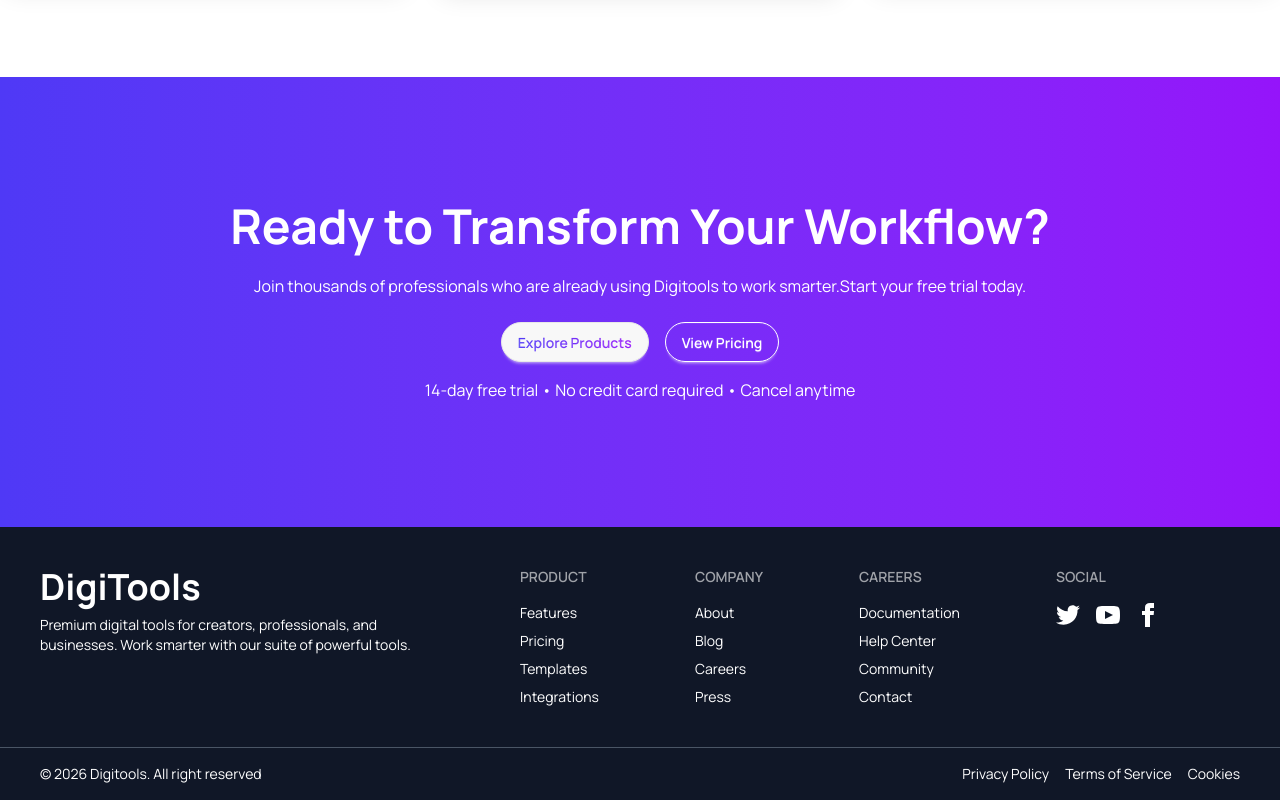
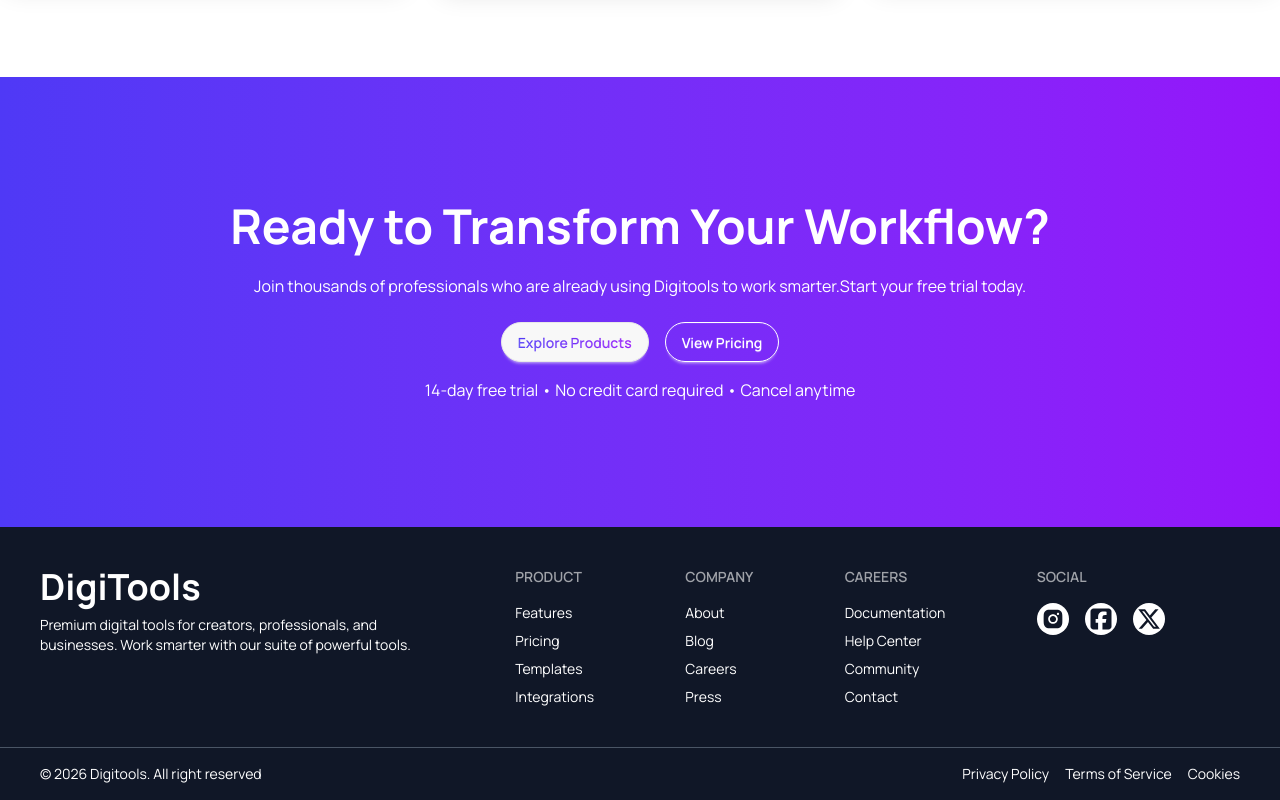
Before and after one commit to Ahsanul-Islam-083/digi-tools, a React (Vite) app: page / in a window 1280 px wide. Shown: the part 3589-4389 px from the top of the page. Built offline with nearby package versions, Linux system fonts and the light colour scheme.

Commit message:
edited footer icons

```diff
--- a/src/components/Footer.jsx
+++ b/src/components/Footer.jsx
@@ -1,4 +1,6 @@
 import React from 'react';
+import { AiFillInstagram } from 'react-icons/ai';
+import { FaSquareFacebook, FaXTwitter } from 'react-icons/fa6';
 
 const Footer = () => {
     return (
@@ -35,38 +37,14 @@ const Footer = () => {
                     <nav>
                         <h6 className="footer-title">Social</h6>
                         <div className="grid grid-flow-col gap-4">
-                            <a>
-                                <svg
-                                    xmlns="http://www.w3.org/2000/svg"
-                                    width="24"
-                                    height="24"
-                                    viewBox="0 0 24 24"
-                                    className="fill-current">
-                                    <path
-                                        d="M24 4.557c-.883.392-1.832.656-2.828.775 1.017-.609 1.798-1.574 2.165-2.724-.951.564-2.005.974-3.127 1.195-.897-.957-2.178-1.555-3.594-1.555-3.179 0-5.515 2.966-4.797 6.045-4.091-.205-7.719-2.165-10.148-5.144-1.29 2.213-.669 5.108 1.523 6.574-.806-.026-1.566-.247-2.229-.616-.054 2.281 1.581 4.415 3.949 4.89-.693.188-1.452.232-2.224.084.626 1.956 2.444 3.379 4.6 3.419-2.07 1.623-4.678 2.348-7.29 2.04 2.179 1.397 4.768 2.212 7.548 2.212 9.142 0 14.307-7.721 13.995-14.646.962-.695 1.797-1.562 2.457-2.549z"></path>
-                                </svg>
+                            <a className=' rounded-full p-1 bg-white'>
+                                <AiFillInstagram  className='text-[#101727] text-2xl'/>
                             </a>
-                            <a>
-                                <svg
-                                    xmlns="http://www.w3.org/2000/svg"
-                                    width="24"
-                                    height="24"
-                                    viewBox="0 0 24 24"
-                                    className="fill-current">
-                                    <path
-                                        d="M19.615 3.184c-3.604-.246-11.631-.245-15.23 0-3.897.266-4.356 2.62-4.385 8.816.029 6.185.484 8.549 4.385 8.816 3.6.245 11.626.246 15.23 0 3.897-.266 4.356-2.62 4.385-8.816-.029-6.185-.484-8.549-4.385-8.816zm-10.615 12.816v-8l8 3.993-8 4.007z"></path>
-                                </svg>
+                            <a className=' rounded-full p-1 bg-white'>
+                               <FaSquareFacebook className='text-[#101727] text-2xl' />
                             </a>
-                            <a>
-                                <svg
-                                    xmlns="http://www.w3.org/2000/svg"
-                                    width="24"
-                                    height="24"
-                                    viewBox="0 0 24 24"
-                                    className="fill-current">
-                                    <path
-                                        d="M9 8h-3v4h3v12h5v-12h3.642l.358-4h-4v-1.667c0-.955.192-1.333 1.115-1.333h2.885v-5h-3.808c-3.596 0-5.192 1.583-5.192 4.615v3.385z"></path>
-                                </svg>
+                            <a className=' rounded-full p-1 bg-white'>
+                                <FaXTwitter className='text-[#101727] text-2xl' />
                             </a>
                         </div>
                     </nav>
```
